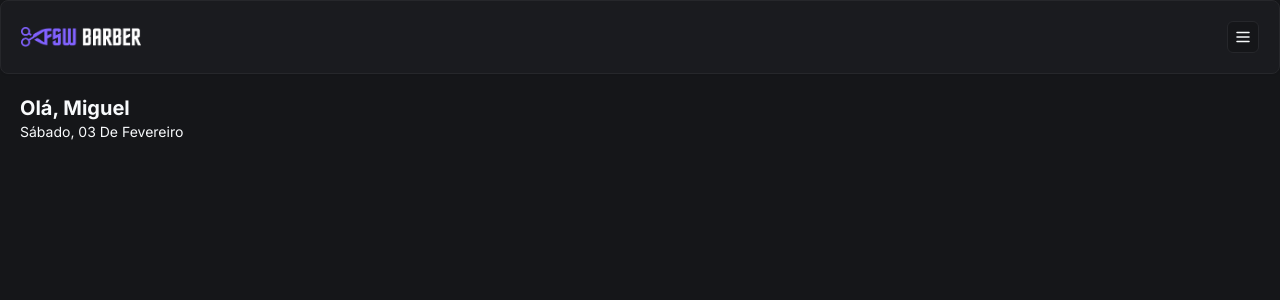
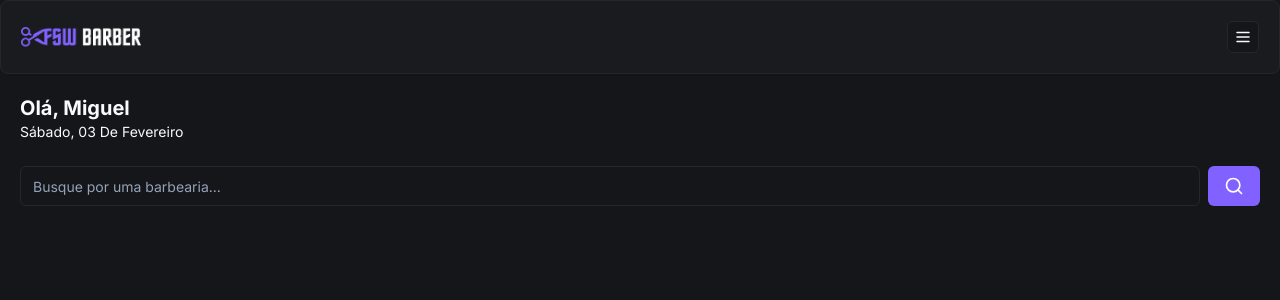
Before and after one commit to Nardogomes/booking_barber, a Next.js app: page / in a window 1280 px wide. Shown: the top 300 px of the page. Built offline with nearby package versions, Linux system fonts and the light colour scheme.

Commit message:
feat: add initial search component.

```diff
--- a/app/(home)/_components/search.tsx
+++ b/app/(home)/_components/search.tsx
@@ -1,7 +1,14 @@
+import { Button } from "@/app/_components/ui/button"
+import { Input } from "@/app/_components/ui/input"
+import { SearchIcon } from "lucide-react"
+
 const Search = () => {
   return (
-    <div className="flex items-center">
-
+    <div className="flex items-center gap-2">
+      <Input placeholder="Busque por uma barbearia..." />
+      <Button variant="default">
+        <SearchIcon size={20} />
+      </Button>
     </div>
   )
 }
--- a/app/(home)/page.tsx
+++ b/app/(home)/page.tsx
@@ -1,6 +1,7 @@
 import { format } from "date-fns";
 import Header from "../_components/header";
 import { ptBR } from "date-fns/locale";
+import Search from "./_components/search";
 
 export default function Home() {
   return (
@@ -13,6 +14,10 @@
           locale: ptBR
         })}</p>
       </div>
+
+      <div className="px-5 mt-6">
+        <Search />
+      </div>
     </div>
   );
 }
--- /dev/null
+++ b/app/_components/ui/input.tsx
@@ -0,0 +1,25 @@
+import * as React from "react"
+
+import { cn } from "@/app/_lib/utils"
+
+export interface InputProps
+  extends React.InputHTMLAttributes<HTMLInputElement> {}
+
+const Input = React.forwardRef<HTMLInputElement, InputProps>(
+  ({ className, type, ...props }, ref) => {
+    return (
+      <input
+        type={type}
+        className={cn(
+          "flex h-10 w-full rounded-md border border-input bg-background px-3 py-2 text-sm ring-offset-background file:border-0 file:bg-transparent file:text-sm file:font-medium placeholder:text-muted-foreground focus-visible:outline-none focus-visible:ring-2 focus-visible:ring-ring focus-visible:ring-offset-2 disabled:cursor-not-allowed disabled:opacity-50",
+          className
+        )}
+        ref={ref}
+        {...props}
+      />
+    )
+  }
+)
+Input.displayName = "Input"
+
+export { Input }
--- a/app/layout.tsx
+++ b/app/layout.tsx
@@ -5,8 +5,8 @@
 const inter = Inter({ subsets: ["latin"] });
 
 export const metadata: Metadata = {
-  title: "Create Next App",
-  description: "Generated by create next app",
+  title: "Booking Barber",
+  description: "Serviços de barbearia",
 };
 
 export default function RootLayout({
```
